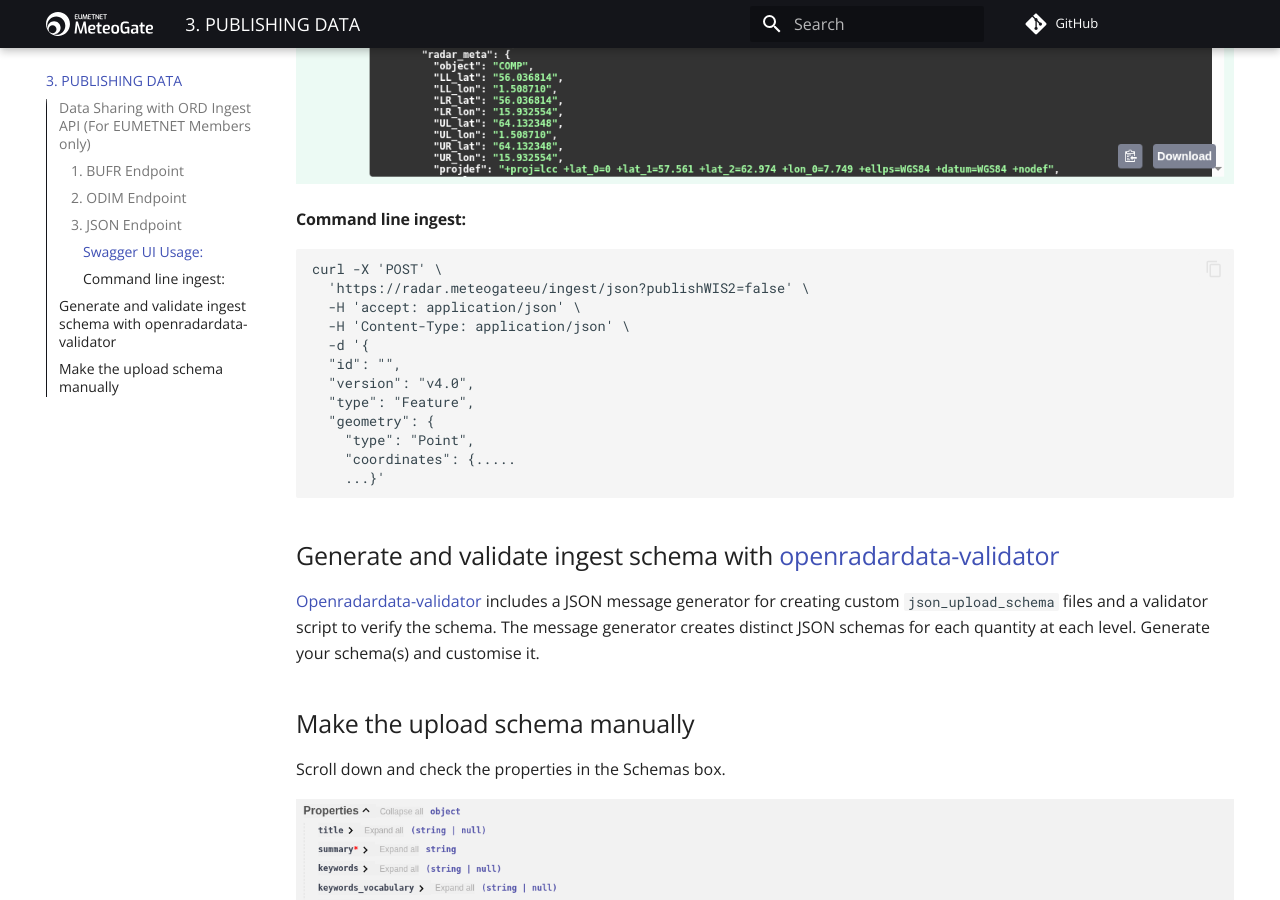
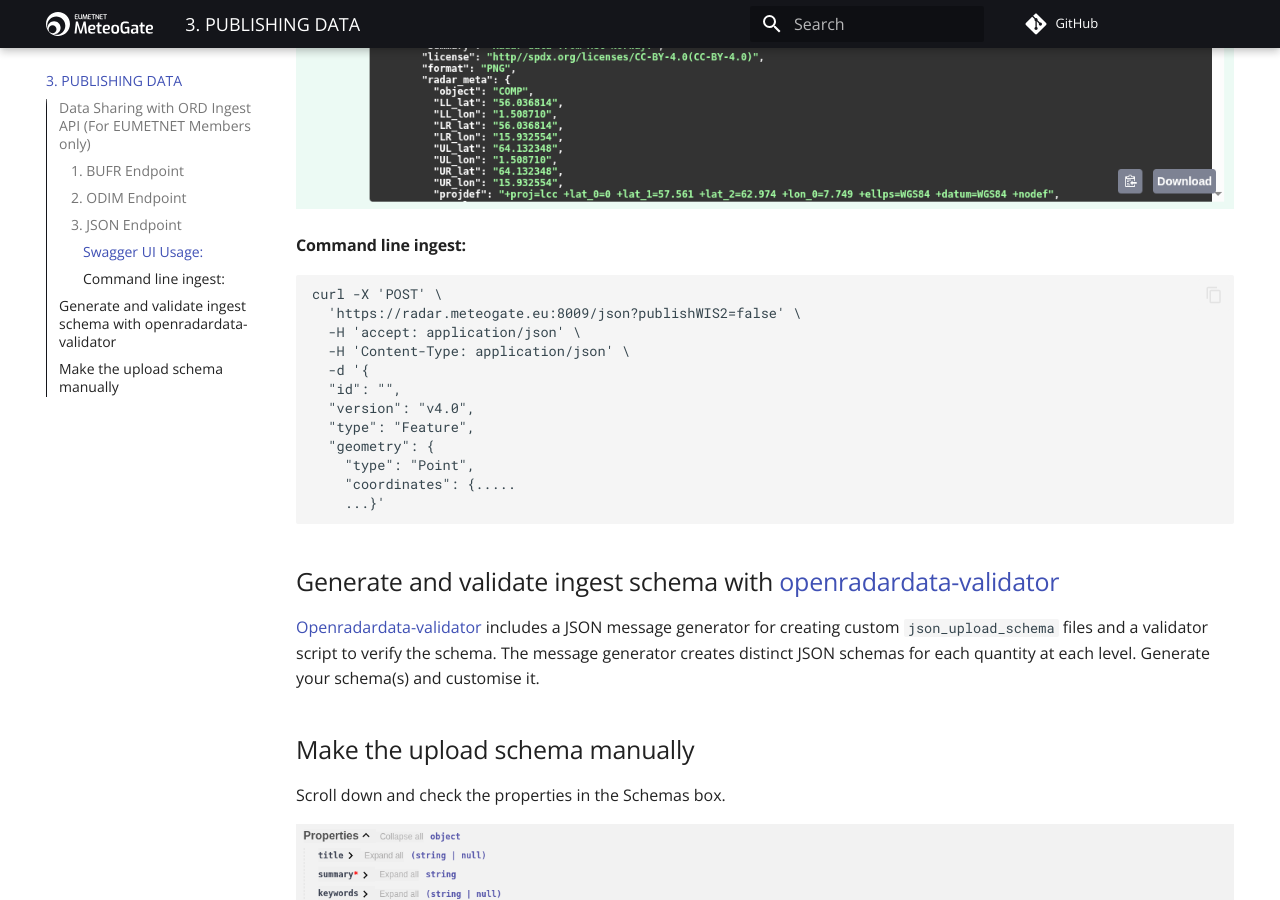
Before and after one commit to EUMETNET/openradardata-documentation, an MkDocs documentation site: the page built from docs/3-ORD-API-publishing-data.md, in a window 1280 px wide and 900 px high, scrolled down 2818 px. Built offline with MkDocs 1.6.1 and Material for MkDocs 9.7.7, drawn with Linux system fonts in a browser that asks for light colours; comment, search, counter and statistics services are not loaded; some of the changed lines change nothing that is shown; some of the changed text lies outside the part shown.

Commit message:
Changed ingest URL

````diff
--- a/docs/3-ORD-API-publishing-data.md
+++ b/docs/3-ORD-API-publishing-data.md
@@ -1,7 +1,7 @@
 
 ## Data Sharing with ORD Ingest API (For EUMETNET Members only)
 
-The [ORD Ingestion API](https://radar.meteogate.eu/ingest/docs) includes three endpoints for sharing data:
+The [ORD Ingestion API](http://radar.meteogate.eu:8009/docs) includes three endpoints for sharing data. <mark>The address https://radar.meteogate.eu/ingest/doc is no longer available. HTTPS-based data ingestion will soon be available again via a different URL.</mark>
 
 ![Ingest Endpoints](Images/ORD_Ingest_endpoints.png)
 
@@ -40,7 +40,7 @@
 #### Command line ingest:
 ```bash
 curl -X 'POST' \
-  'https://radar.meteogateeu/ingest/json?publishWIS2=false' \
+  'https://radar.meteogate.eu:8009/json?publishWIS2=false' \
   -H 'accept: application/json' \
   -H 'Content-Type: application/json' \
   -d '{
````
